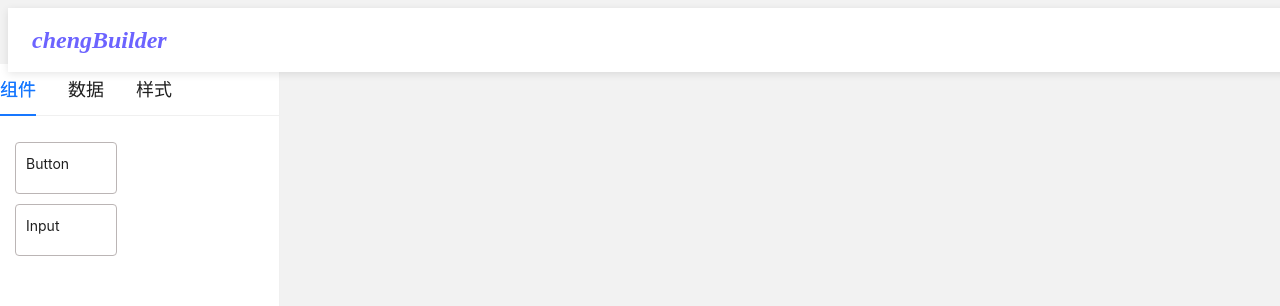
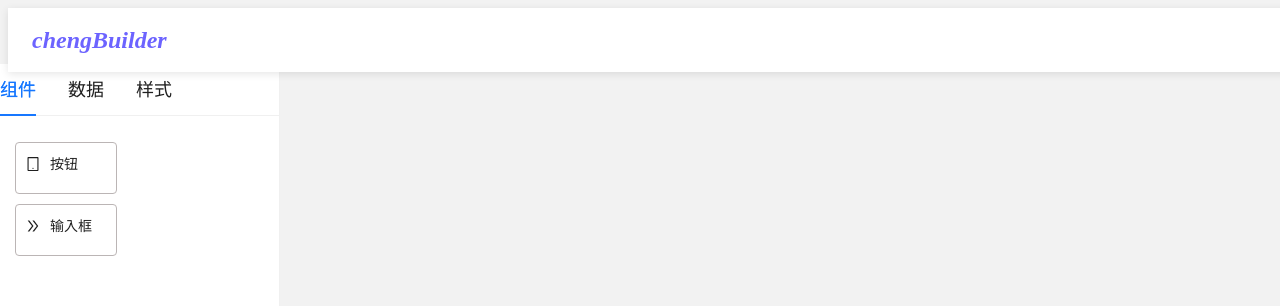
Before and after one commit to S-YeCheng/chengBuilder, a React (Vite) app: page / in a window 1280 px wide. Shown: the top 306 px of the page. Built offline with nearby package versions, Linux system fonts and the light colour scheme.

Commit message:
2.优化右侧组件，实现画布区和组件展示

```diff
--- a/src/pages/builder/leftPart/component/button/index.tsx
+++ b/src/pages/builder/leftPart/component/button/index.tsx
@@ -1,5 +1,6 @@
-export default function Button() {
+export default function Button(props:any) {
+  const {style} = props
   return (
-    <div>Button</div>
+    <div style={style}>Button</div>
   )
 }
--- a/src/pages/builder/leftPart/component/input/index.tsx
+++ b/src/pages/builder/leftPart/component/input/index.tsx
@@ -1,7 +1,8 @@
 
 
-export default function Input() {
+export default function Input(props:any) {
+  const {style} = props
   return (
-    <div>Input</div>
+    <div style={style}>Input</div>
   )
 }
--- a/src/pages/builder/leftPart/index.tsx
+++ b/src/pages/builder/leftPart/index.tsx
@@ -1,20 +1,34 @@
-import React from 'react';
+import React, { ComponentType } from 'react';
 import { Tabs } from 'antd';
 import type { TabsProps } from 'antd';
 import './index.css';
 import * as component from './component';
+import { componentIconMap, componentTextMap } from './staticUtils/iconLists';
 
 const onChange = (key: string) => {
   console.log(key);
 };
 
+const onDragStart = (name: string) => {
+
+  return ()=>{
+    window.nowCom = name
+    console.log(window.nowCom);
+
+  }
+
+}
+
 const renderComponent = () => {
   return <div>
     {
-      Object.keys(component).map(name=> {
-        return <div draggable={true} className='componentItem' key={name}>
-          <div style={{display: 'inline-block'}}><span>{name}</span></div>
-        </div>;
+      Object.keys(component).map(name => {
+        const Icon = componentIconMap[name as keyof typeof componentIconMap];
+        const text = componentTextMap[name as keyof typeof componentTextMap];
+       return <div key={name} className='componentItem'>
+        <div onDragStart={onDragStart(name)} draggable={true} style={{display: 'inline-block'}}><Icon style={{marginRight: '10px'}}/><span>{text}</span></div>
+
+       </div>
       })
     }
   </div>;
--- /dev/null
+++ b/src/pages/builder/leftPart/staticUtils/iconLists.tsx
@@ -0,0 +1,79 @@
+import {
+  TabletOutlined,
+  FrownOutlined,
+  DoubleRightOutlined,
+  CheckOutlined,
+  InfoCircleOutlined,
+  StarOutlined,
+  LoginOutlined,
+  FormOutlined,
+  CreditCardOutlined,
+  AlertOutlined,
+  SmallDashOutlined,
+  QrcodeOutlined,
+  InstagramOutlined,
+  UserOutlined,
+  InfoOutlined,
+  FileImageOutlined,
+  UploadOutlined,
+  TableOutlined
+} from '@ant-design/icons';
+
+interface ComponentIconMap {
+  [key: string]: any
+}
+
+interface ComponentTextMap {
+  [key: string]: string
+}
+
+const componentIconMap: ComponentIconMap = {
+  Button: TabletOutlined,
+  Icon: FrownOutlined,
+  Input: DoubleRightOutlined,
+  Checkbox: CheckOutlined,
+  Radio: InfoCircleOutlined,
+  Rate: StarOutlined,
+  Switch: LoginOutlined,
+  Form: FormOutlined,
+  Card: CreditCardOutlined,
+  FloatButton: TabletOutlined,
+  Alert: AlertOutlined,
+  Progress: SmallDashOutlined,
+  QRCode: QrcodeOutlined,
+  Tag: InstagramOutlined,
+  Avatar: UserOutlined,
+  Badge: InfoOutlined,
+  Carousel: FileImageOutlined,
+  Upload: UploadOutlined,
+  Image: FileImageOutlined,
+  Table: TableOutlined
+}
+
+const componentTextMap: ComponentTextMap = {
+  Button: '按钮',
+  Icon: '图标',
+  Input: '输入框',
+  Checkbox: "多选框",
+  Radio: "单选框",
+  Switch: "开关",
+  Rate: "评分",
+  Form: "表单",
+  Card: '卡片',
+  FloatButton: '悬浮按钮',
+  Alert: '警告提示',
+  Progress: '进度条',
+  QRCode: '二维码',
+  Tag: '标签',
+  Avatar: '头像',
+  Badge: '徽标数',
+  Carousel: '轮播图',
+  Upload: '上传图片',
+  Image: '图片',
+  Table: '表格'
+}
+
+export {
+  componentIconMap,
+  componentTextMap
+}
--- /dev/null
+++ b/src/pages/builder/mainPart/index.css
@@ -0,0 +1,6 @@
+.mainCom{
+  width: 100%;
+  height:100vh;
+
+
+}
--- a/src/pages/builder/mainPart/index.tsx
+++ b/src/pages/builder/mainPart/index.tsx
@@ -1,7 +1,43 @@
+import './index.css'
+import React, { useState } from 'react'
+import * as component from '../leftPart/component'
 
 
 export default function MainCom() {
+
+  interface ComJson {
+    comType :string,
+    style?:any,
+  }
+
+  const [comList, setComList] = useState<ComJson[]>([])
+  const onDrop = (e)=>{
+    const endLeft = e.clientX
+    const endTop = e.clientY
+    const style = {
+      position: 'absolute',
+      left: endLeft + 'px',
+      top: endTop + 'px',
+
+
+    }
+    setComList([...comList,{comType:window.nowCom,style}])
+  }
+  const onDragOver = (e: React.DragEvent<HTMLDivElement>)=>{
+    e.preventDefault()
+  }
+  const onDragEnter = (e: React.DragEvent<HTMLDivElement>)=>{
+    e.preventDefault()
+  }
+
   return (
-    <div>MainCom</div>
+    <div onDrop={onDrop} onDragOver={onDragOver} onDragEnter={onDragEnter}  className='mainCom'>
+      {
+        comList.map((com,index)=>{
+          const Com = component[com.comType as keyof typeof component];
+          return <Com style={com.style} key={index}/>
+        })
+      }
+    </div>
   )
 }
```
